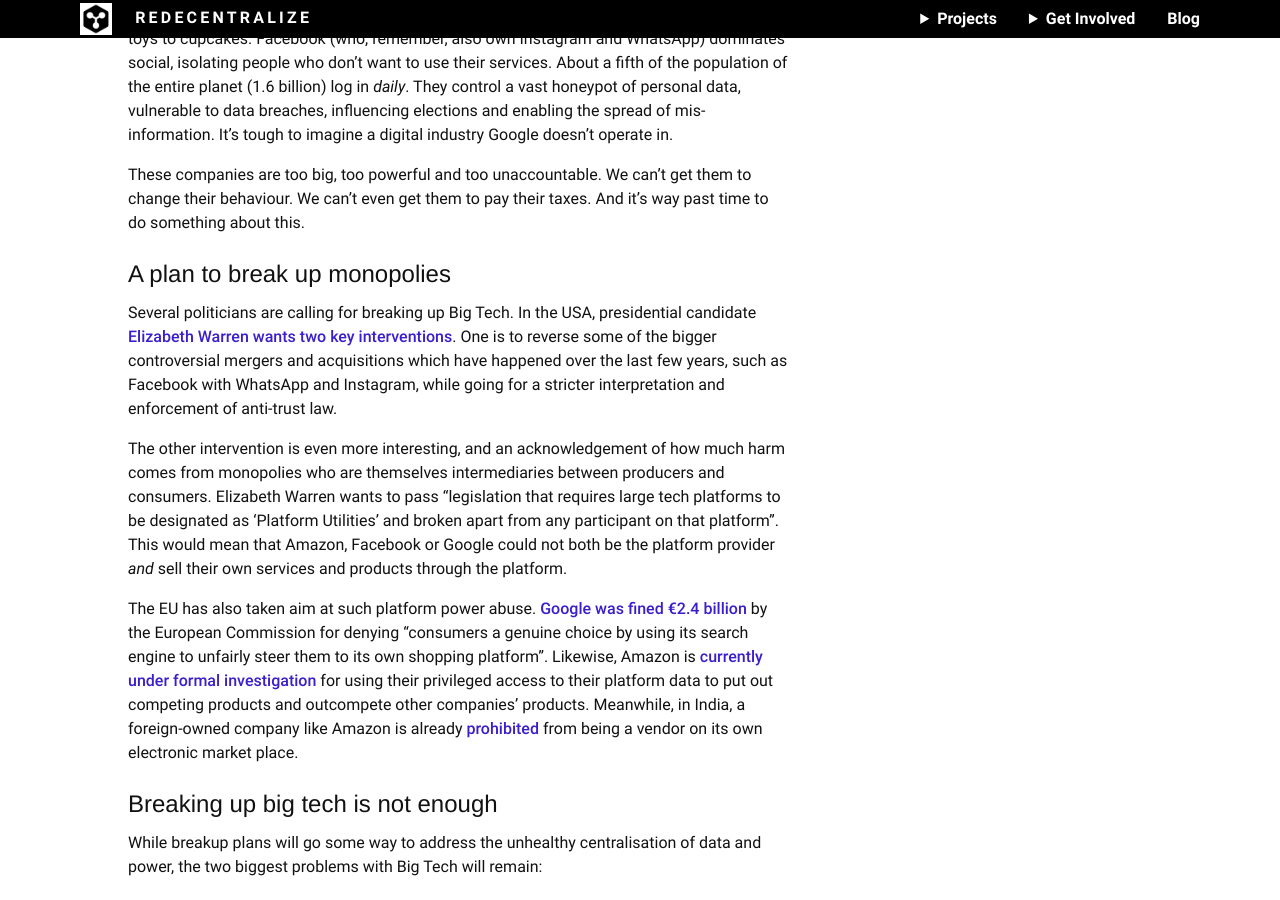
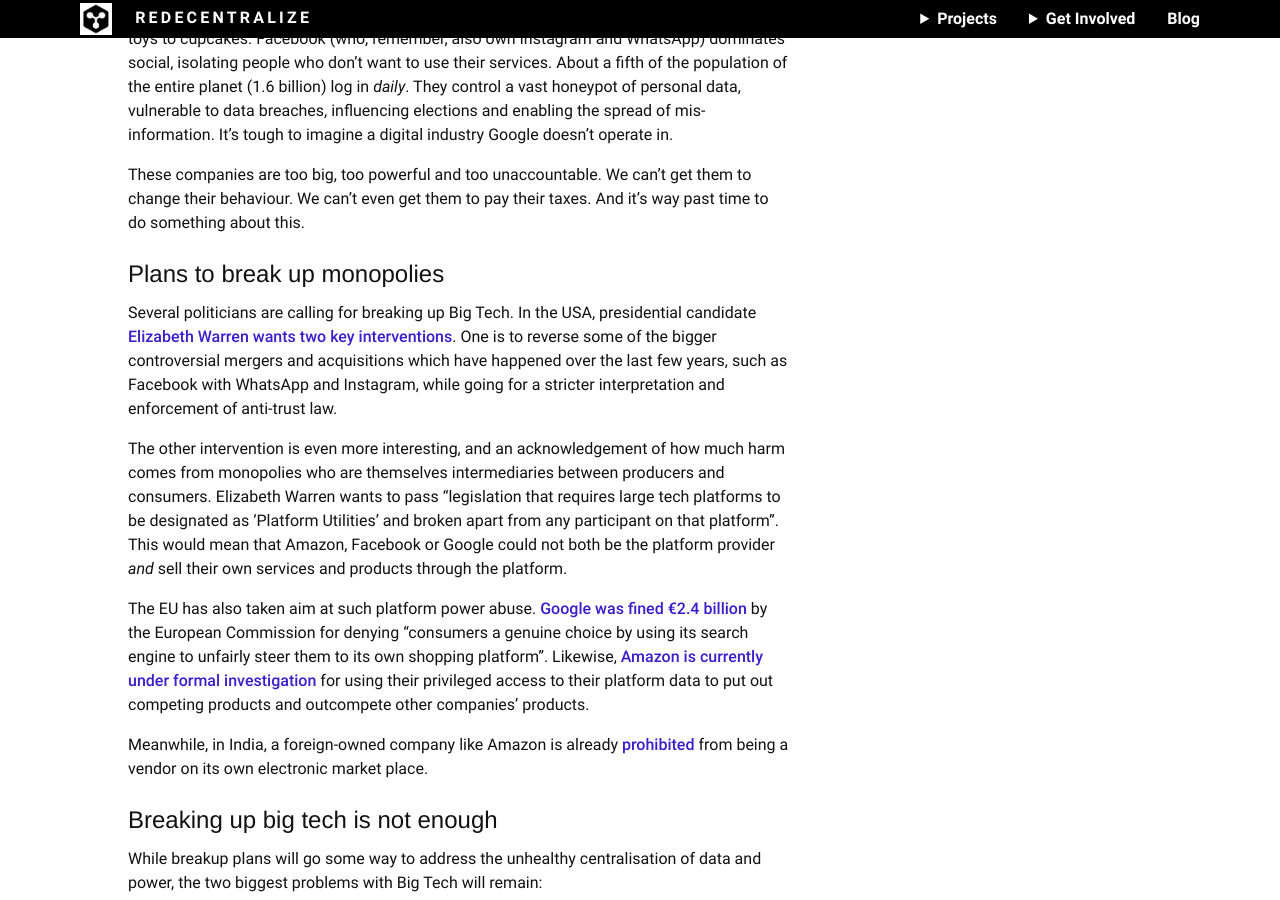
Before and after one commit to redecentralize/redecentralize-website, a Jekyll site: the page built from _posts/blog/2020-02-07-breaking-big-tech-open.md, in a window 1280 px wide and 900 px high, scrolled down 887 px. Built offline with Jekyll 4.4.1, drawn with Linux system fonts in a browser that asks for light colours.

Commit message:
small tweaks

```diff
--- a/_posts/blog/2020-02-07-breaking-big-tech-open.md
+++ b/_posts/blog/2020-02-07-breaking-big-tech-open.md
@@ -25,13 +25,15 @@
 
 These companies are too big, too powerful and too unaccountable. We can’t get them to change their behaviour. We can’t even get them to pay their taxes. And it’s way past time to do something about this.
 
-## A plan to break up monopolies
+## Plans to break up monopolies
 Several politicians are calling for breaking up Big Tech. In the USA, presidential candidate [Elizabeth Warren wants two key interventions](https://medium.com/@teamwarren/heres-how-we-can-break-up-big-tech-9ad9e0da324c).
 One is to reverse some of the bigger controversial mergers and acquisitions which have happened over the last few years, such as Facebook with WhatsApp and Instagram, while going for a stricter interpretation and enforcement of anti-trust law.
 
 The other intervention is even more interesting, and an acknowledgement of how much harm comes from monopolies who are themselves intermediaries between producers and consumers. Elizabeth Warren wants to pass “legislation that requires large tech platforms to be designated as ‘Platform Utilities’ and broken apart from any participant on that platform”. This would mean that Amazon, Facebook or Google could not both be the platform provider *and* sell their own services and products through the platform.
 
-The EU has also taken aim at such platform power abuse. [Google was fined €2.4 billion](https://ec.europa.eu/commission/presscorner/detail/en/IP_17_1784) by the European Commission for denying “consumers a genuine choice by using its search engine to unfairly steer them to its own shopping platform”. Likewise, Amazon is [currently under formal investigation](https://ec.europa.eu/commission/presscorner/detail/en/ip_19_4291) for using their privileged access to their platform data to put out competing products and outcompete other companies’ products. Meanwhile, in India, a foreign-owned company like Amazon is already [prohibited](https://dipp.gov.in/sites/default/files/pn2_2018.pdf#page=3) from being a vendor on its own electronic market place.
+The EU has also taken aim at such platform power abuse. [Google was fined €2.4 billion](https://ec.europa.eu/commission/presscorner/detail/en/IP_17_1784) by the European Commission for denying “consumers a genuine choice by using its search engine to unfairly steer them to its own shopping platform”. Likewise, [Amazon is currently under formal investigation](https://ec.europa.eu/commission/presscorner/detail/en/ip_19_4291) for using their privileged access to their platform data to put out competing products and outcompete other companies’ products.
+
+Meanwhile, in India, a foreign-owned company like Amazon is already [prohibited](https://dipp.gov.in/sites/default/files/pn2_2018.pdf#page=3) from being a vendor on its own electronic market place.
 
 ## Breaking up big tech is not enough
 While breakup plans will go some way to address the unhealthy centralisation of data and power, the two biggest problems with Big Tech will remain:
```
